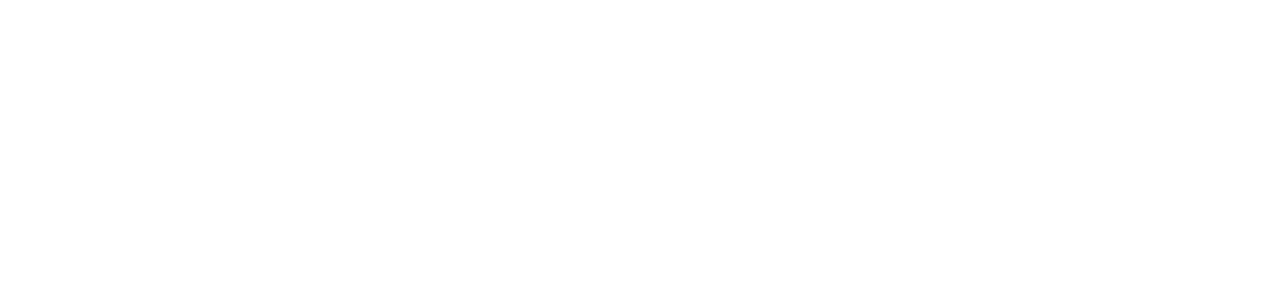
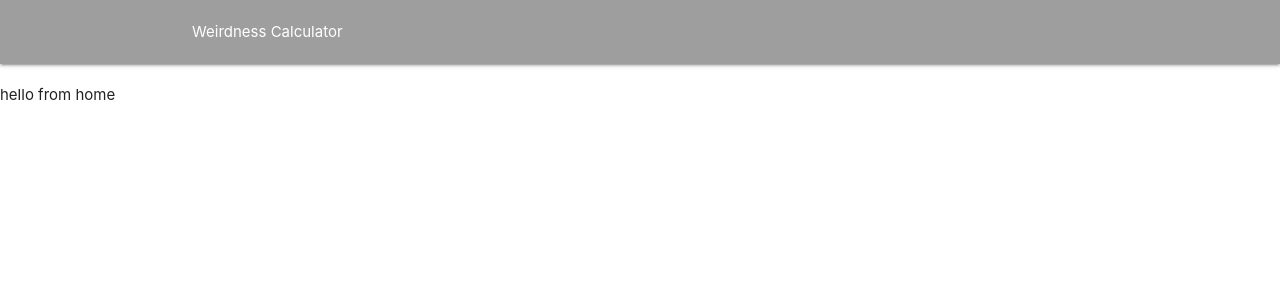
Before and after one commit to twinsfan421/weirdness-calculator, a React (Create React App) app: page / in a window 1280 px wide. Shown: the top 300 px of the page. Built offline with nearby package versions, Linux system fonts and the light colour scheme.

Commit message:
added home and navbar

```diff
--- a/src/App.js
+++ b/src/App.js
@@ -1,12 +1,18 @@
 import React from 'react';
+import { BrowserRouter, Switch, Route} from 'react-router-dom'
+import Home from './components/home/Home'
+import Navbar from './components/layout/Navbar';
 
 function App() {
   return (
-    <div className="App">
-      <header className="App-header">
-
-      </header>
-    </div>
+    <BrowserRouter>
+      <div className="App">
+        <Navbar />
+        <Switch>
+          <Route exact path='/' component={Home} />
+        </Switch>
+      </div>
+    </BrowserRouter>
   );
 }
 
--- /dev/null
+++ b/src/components/home/Home.js
@@ -0,0 +1,19 @@
+import React from 'react'
+import { connect } from 'react-redux'
+import SearchBar from './SearchBar'
+import GifResult from '../gifResult/GifResult'
+
+const Home = (props) => {
+    const { fetchedGif } = props
+    return (
+        <p>hello from home</p>
+    );
+}
+
+const mapStateToProps = (state) => {
+    return {
+        fetchedGif: state.fetchedGif
+    }
+}
+
+export default connect(mapStateToProps)(Home)
--- /dev/null
+++ b/src/components/layout/Navbar.js
@@ -0,0 +1,16 @@
+import React from 'react';
+import { Link } from "react-router-dom"
+
+const Navbar = (props) => {
+    return (
+        <div className="row">
+            <nav className="nav-wrapper grey">
+                <div className="container">
+                    <Link to="/" className="left">Weirdness Calculator</Link>
+                </div>
+            </nav>
+        </div>
+    );
+}
+
+export default Navbar
```
